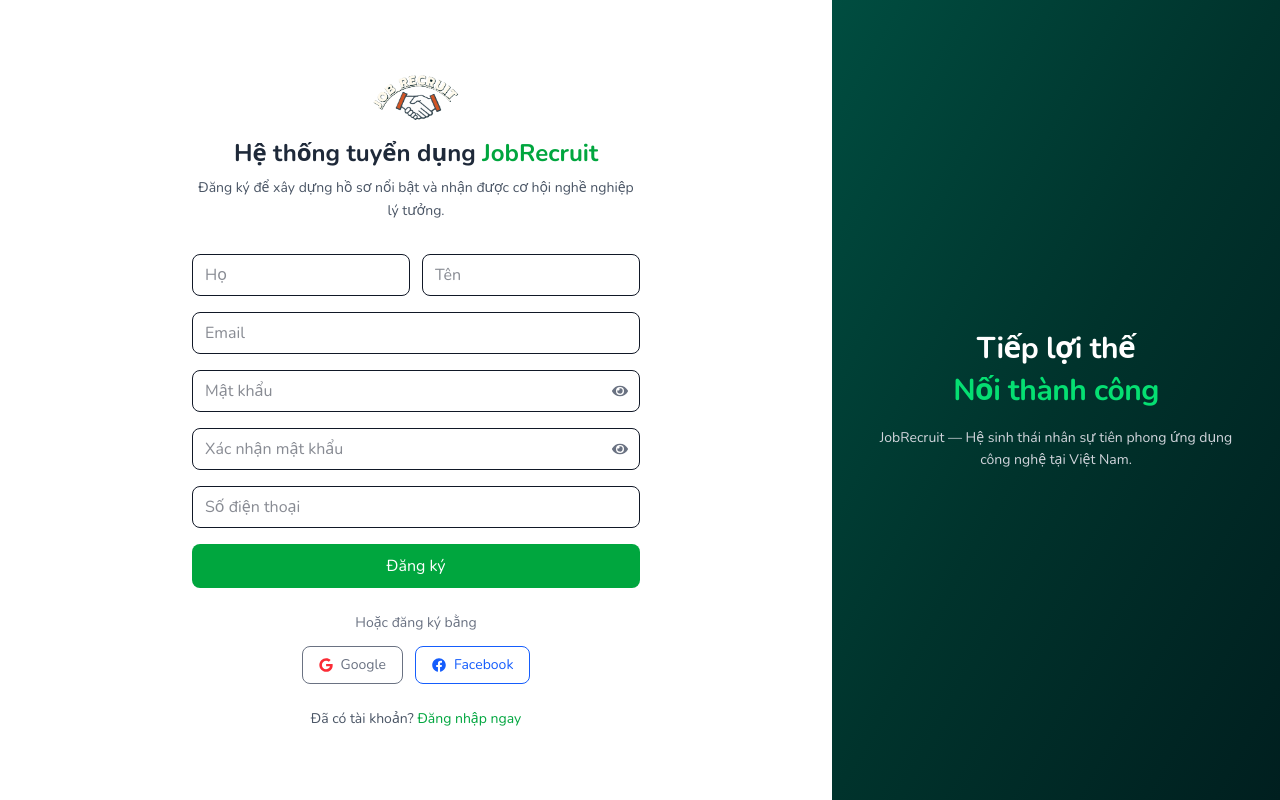
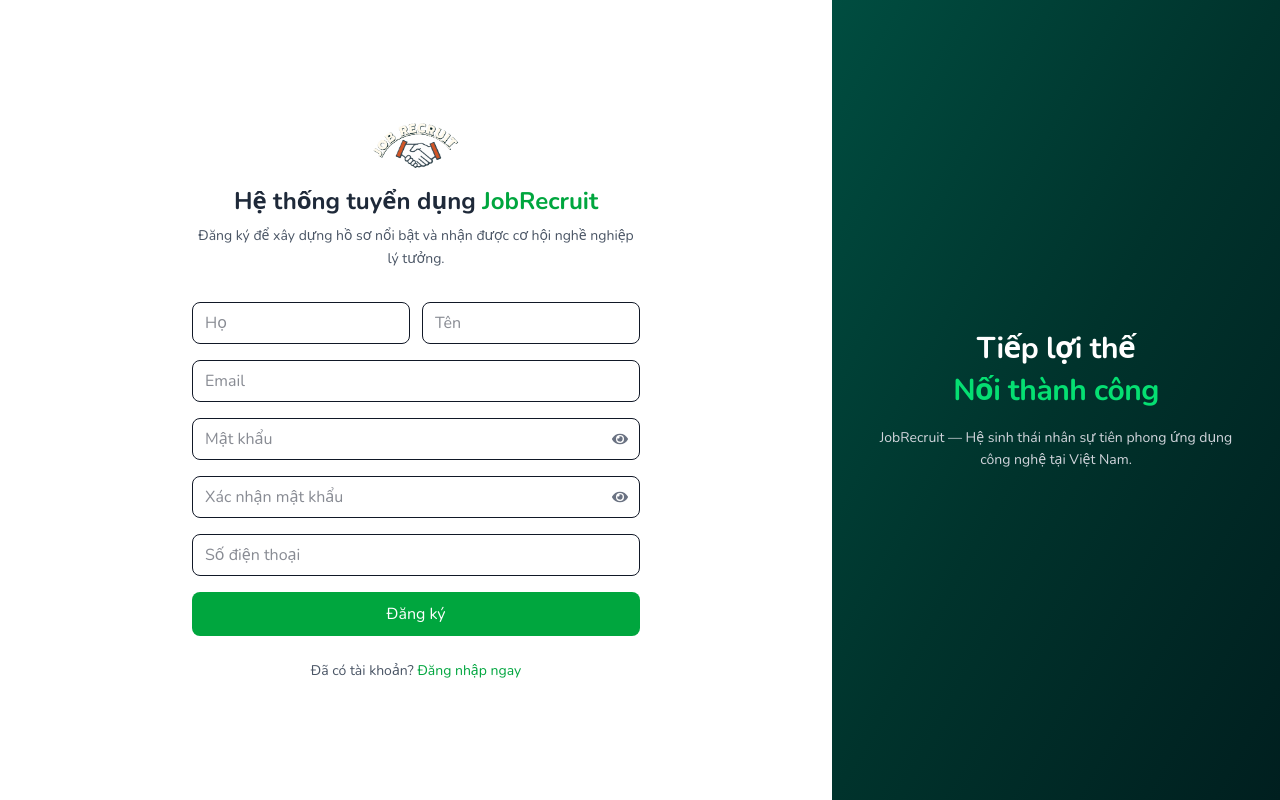
Before and after one commit to huynhthiyennhu123123-pixel/recruitment-system-fe, a React (Vite) app: page /auth/register in a window 1280 px wide. Built offline with nearby package versions, Linux system fonts and the light colour scheme; no server answers.

Commit message:
giao diện2

```diff
--- a/src/pages/auth/RegisterPage.jsx
+++ b/src/pages/auth/RegisterPage.jsx
@@ -148,17 +148,7 @@
               {loading ? "Đang xử lý..." : "Đăng ký"}
             </button>
           </form>
-          <div className="mt-6 text-center text-gray-500 text-sm">
-            <p className="mb-3">Hoặc đăng ký bằng</p>
-            <div className="flex justify-center gap-3">
-              <button className="flex items-center gap-2 px-4 py-2 border rounded-lg hover:bg-gray-100 transition">
-                <FaGoogle className="text-red-500" /> Google
-              </button>
-              <button className="flex items-center gap-2 px-4 py-2 border rounded-lg text-blue-600 hover:bg-blue-50 transition">
-                <FaFacebook /> Facebook
-              </button>
-            </div>
-          </div>
+
 
           <p className="mt-6 text-sm text-center text-gray-600">
             Đã có tài khoản?{" "}
```
